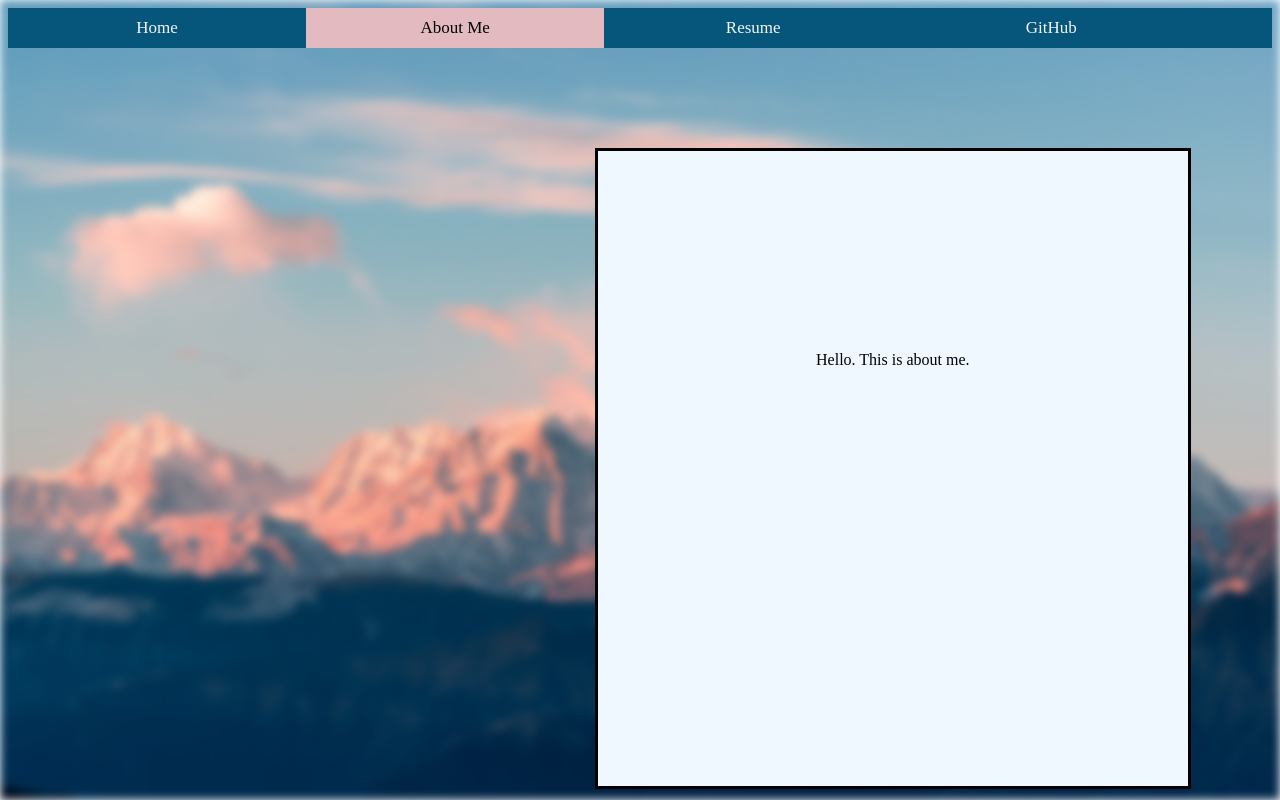
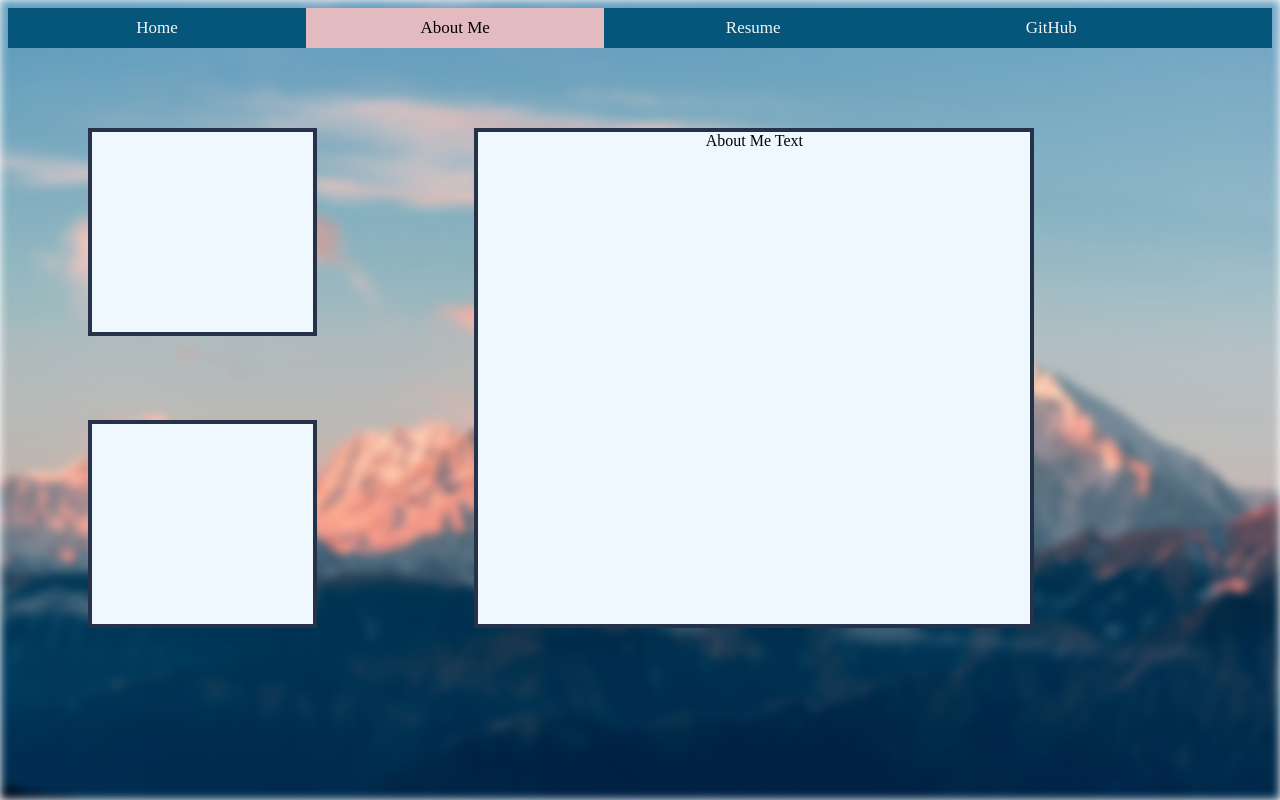
Before and after one commit to mroesch2/website, a Django app: page /website/aboutme in a window 1280 px wide. Run offline with Django 3.2, Linux system fonts and the light colour scheme.

Commit message:
Changed text boxes to flex

```diff
--- a/website/static/website/styles.css
+++ b/website/static/website/styles.css
@@ -46,7 +46,24 @@
     left: 0px;
     z-index: -1;
   }
+  .aboutme-flex-container {
+    display: flex;
+    padding: 90px;
+    margin-top: 5px;
+  }
 
+  .aboutme-flex-child {
+    flex: 1;
+    background-color: aliceblue;
+    border: 5px solid rgb(23, 34, 48);
+    height: 200px;
+    text-align: center;
+    margin: auto;
+  }
+
+  .aboutme-flex-child:first-child {
+    margin-right: 20px;
+  }
   .aboutmetext {
     background-color: aliceblue;
     position: relative;
@@ -61,3 +78,48 @@
     margin-top: 100px;
 
   }
+
+  .aboutmephotos {
+    background-color: aliceblue;
+    position: relative;
+    right: 30%;
+    border: 3px solid black;
+    margin-top: 100px;
+    margin: auto;
+    width: 2px;
+    height: 2px;
+    padding: 80px;
+    z-index: 5;
+  }
+
+
+.wrap {
+  display: flex;
+  flex-wrap: wrap;
+  flex-direction: column;
+  height: 500px;
+  justify-content: space-between;
+  padding: 80px;
+}
+.elem3 {
+  width: 50%;
+  flex-basis: 100%;
+  border: 4px solid rgb(38, 50, 73);
+  height: 500px;
+  background-color: aliceblue;
+  text-align: center;
+}
+.elem1 {
+  width: 20%;
+  flex-basis: 40%;
+  border: 4px solid rgb(38, 50, 73);
+  height: 10%;
+  background-color: aliceblue;
+}
+.elem2 {
+  width: 20%;
+  flex-basis: 40%;
+  border: 4px solid rgb(38, 50, 73);
+  height: 10%;
+  background-color: aliceblue;
+}
--- a/website/templates/website/aboutme.html
+++ b/website/templates/website/aboutme.html
@@ -10,6 +10,7 @@
         <body>
             <div class="bg-img"></div>
 
+
             <div class="topnav">
                 <a href="{% url 'homepage' %}">Home</a>
                 <a class="active" href="{% url 'aboutme' %}">About Me</a>
@@ -17,10 +18,12 @@
                 <a href="https://github.com/mroesch2">GitHub</a>
             </div>
 
+            <div class="wrap">
+                    <div class="elem1"></div>
+                    <div class="elem2"></div>
+                    <div class="elem3">About Me Text</div>
+                  </div>
 
 
-            <div class="aboutmetext">
-                    Hello. This is about me.
-            </div>
         </body>
     </html>
```
